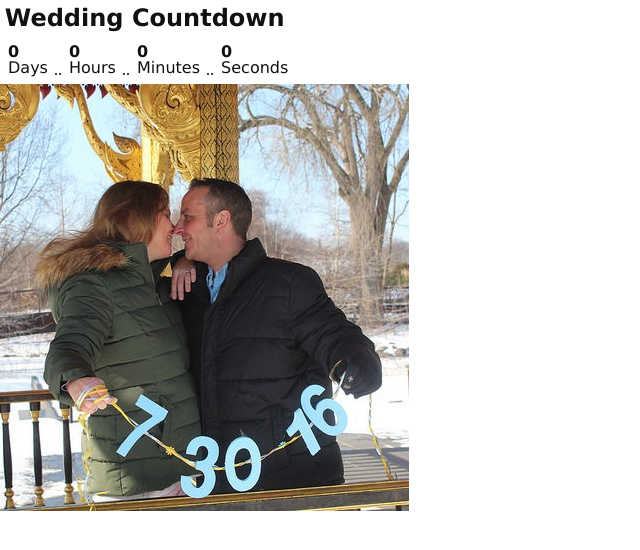
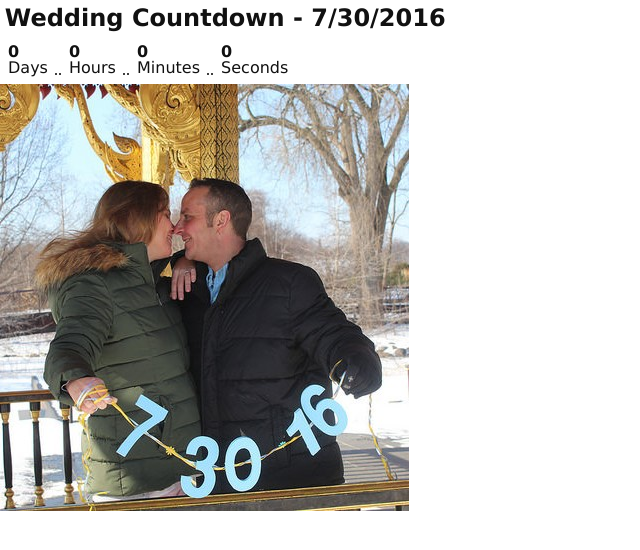
Before and after one commit to shanegenschaw/docker-geniva, a plain HTML site: page htdocs/index.html in a window 1280 px wide. Shown: the whole page, without its empty margins (0-640 px from the left). Drawn offline with Linux system fonts and the light colour scheme.

Commit message:
Add date to header

```diff
--- a/htdocs/index.html
+++ b/htdocs/index.html
@@ -53,7 +53,7 @@ body {
 </head>
 <body>
 <div class="countdown">
-<h1 class="header">Wedding Countdown</h1>
+<h1 class="header">Wedding Countdown - 7/30/2016</h1>
  <abbr id="countdown_20160312080000" class="dtstart" title="Target: 07/30/2016  1:30pm" data-datetime="07/30/2016 18:30:00 GMT">
  <span class="days">
    <strong id="countdown_20160312080000_days">0</strong><br />
```
